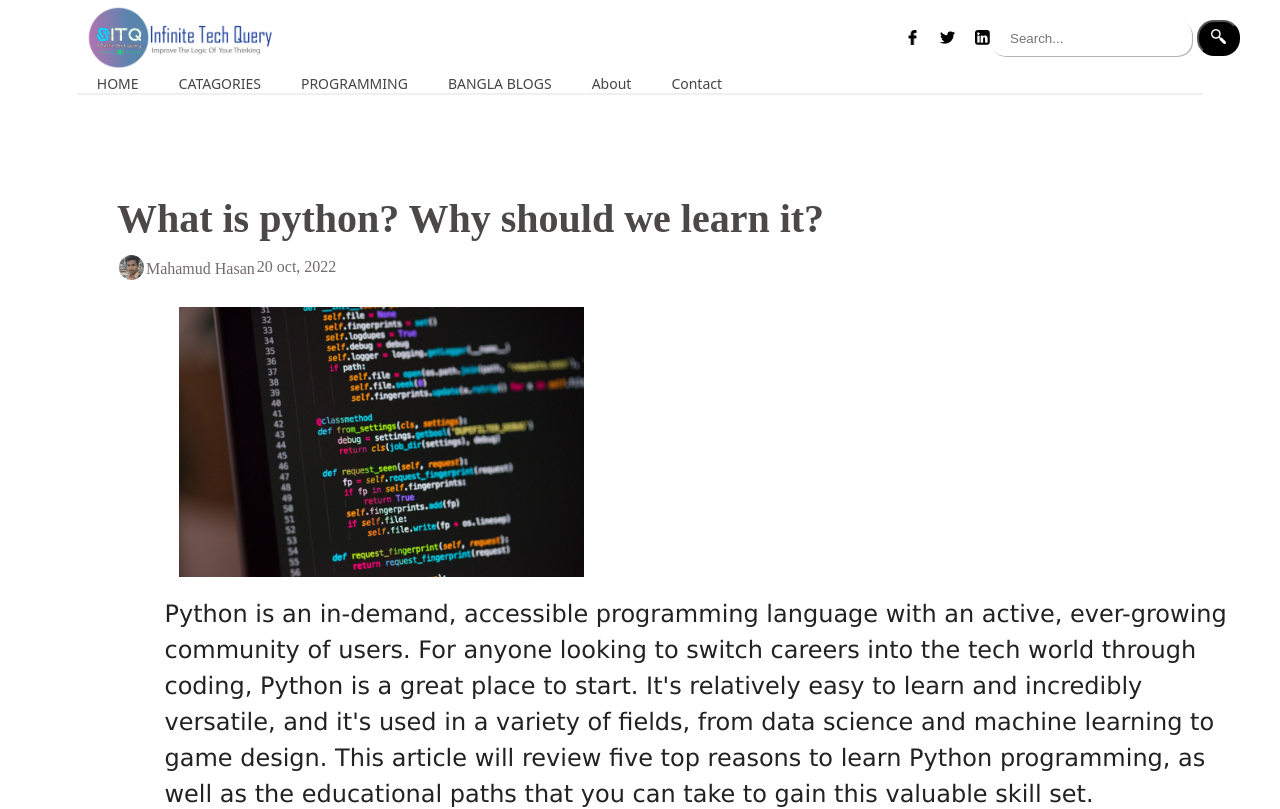
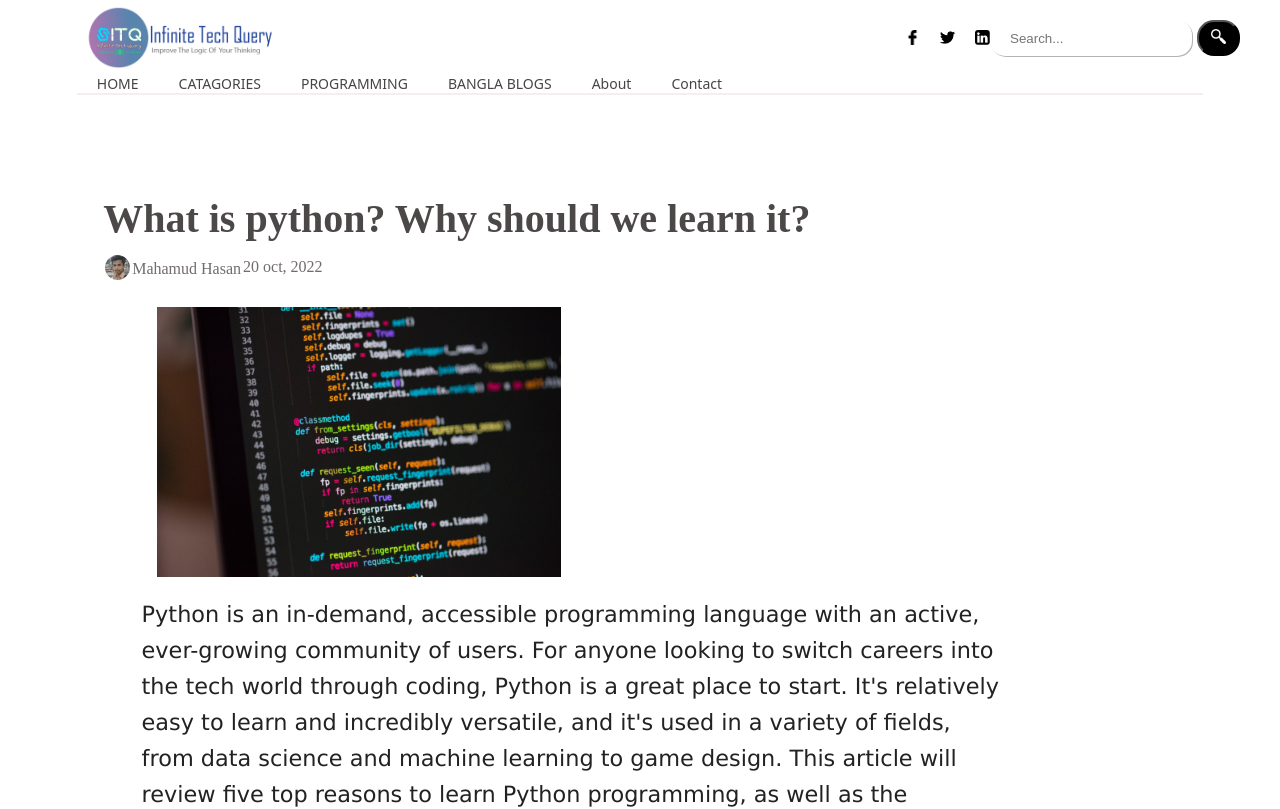
Before and after one commit to mahamudh472/infinitetechquery, a plain HTML site: page what_is_python.html in a window 1280 px wide. Shown: the top 809 px of the page. Drawn offline with Linux system fonts and the light colour scheme.

Commit message:
Add files via upload

```diff
--- a/Style/blog.css
+++ b/Style/blog.css
@@ -1,11 +1,12 @@
                 /* first select the main content area */
 .main-content{
-    min-height: 1000px;
+
     margin-left: 2%;
     margin-right: 2%;
     margin-top: 20px;
     padding: 20px;
-    margin-bottom: 20px;
+    margin-bottom: 1 50px;
+    max-width: 1000px;
 }
             /* this will style the text as blog title */
 .blog-title{
@@ -25,7 +26,7 @@ hr.solid {
         /* style the text as blog text */
 .blog-p{
     color: #222;
-    font-size: 3vh;
+    font-size: 2.8vh;
     font-family: Verdana, Geneva, Tahoma, sans-serif;
     margin-left: 10%;
     line-height: 4.5vh;
--- a/Style/cards.css
+++ b/Style/cards.css
@@ -10,6 +10,9 @@
     color: rgb(163, 167, 171);
     margin-left: 20px;
     font-size: 2vh;
+}
+.main-content{
+    max-width: 1000px;
 }
 .main-list{
     display: flex;
@@ -51,7 +54,7 @@
 .card-img{
     width: 35%;
     height: 90%;
-
+    margin-left: 10px;
     margin-top: 10px;
 
 }
@@ -94,7 +97,7 @@
 .py-badge{
     background-color: rgb(62 131 185);
     color: rgb(253 209 56);
-    width: 60px;
+    width: fit-content;
     padding: 4px;
     border-radius: 10px;
     font-weight: bold;
@@ -105,6 +108,7 @@
     border: 2px solid rgb(205, 184, 184);
     width: 90%;
     min-height: 400px;
+    max-width: 500px;
     margin-left: 5%;
     margin-top: 50px;
     position: sticky;
```
